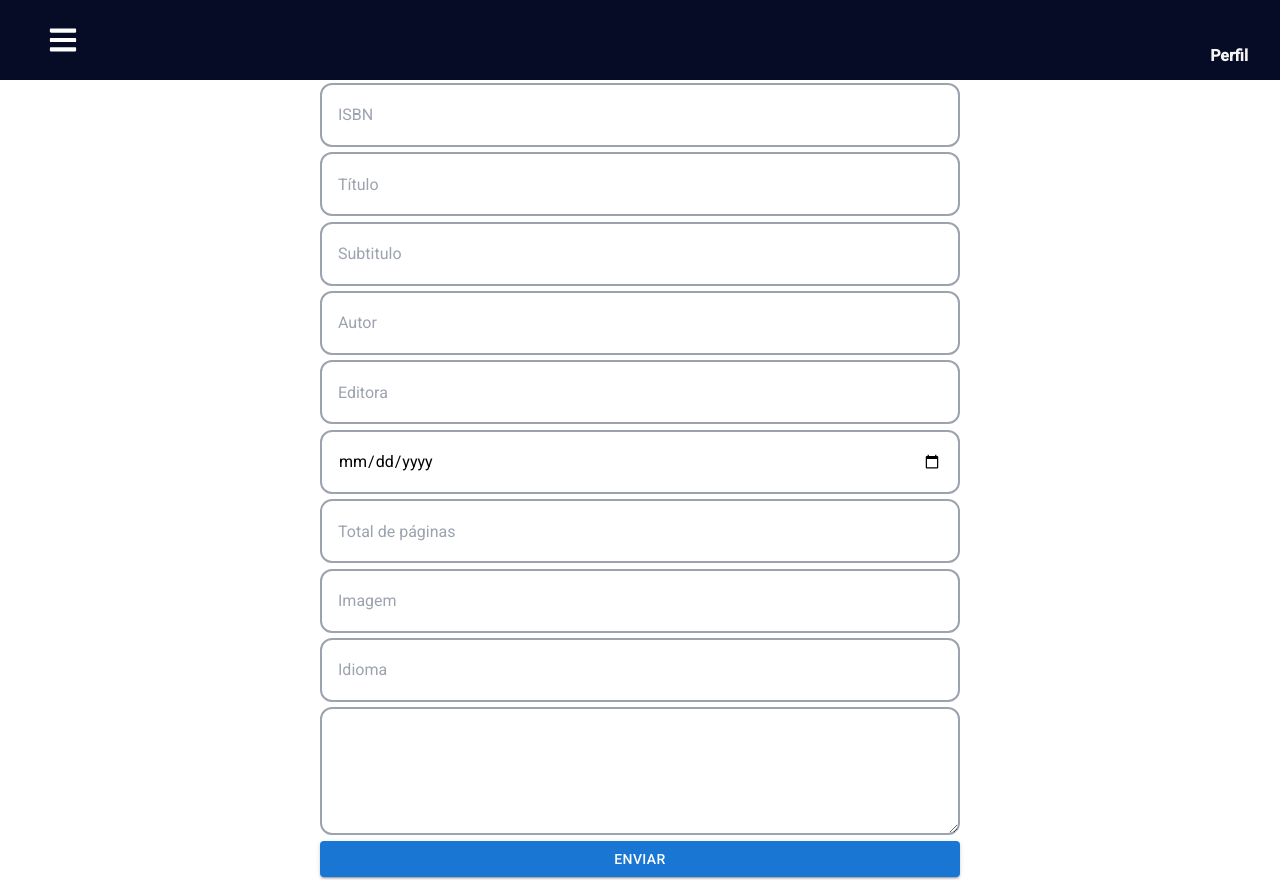
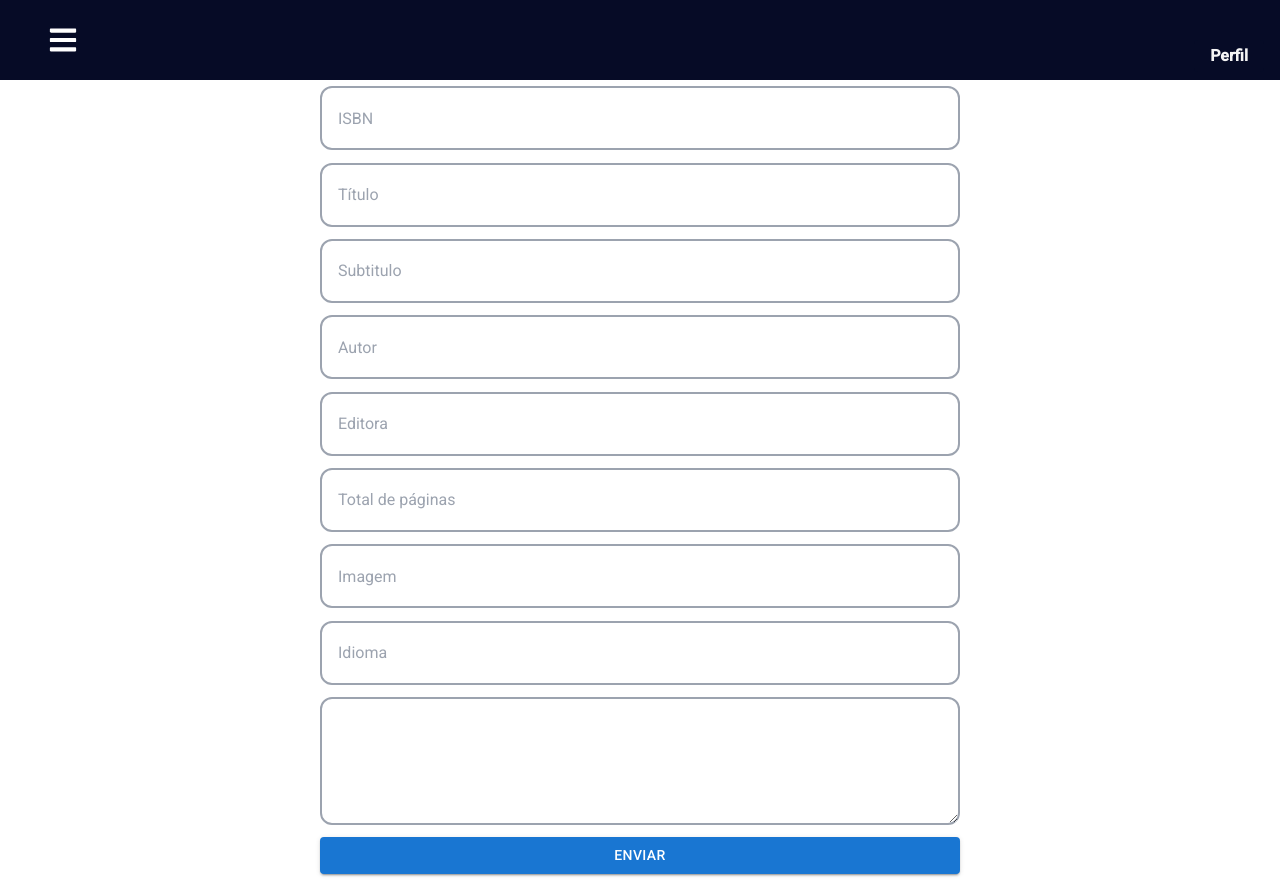
Before and after one commit to AhgoraLabs/AhLib-frontend, a React (Create React App) app: page /livros/cadastrar in a window 1280 px wide. Built offline with nearby package versions, Linux system fonts and the light colour scheme; sample sign-in values are in the browser's storage.

Commit message:
removing publish date

```diff
--- a/src/api/apiService.js
+++ b/src/api/apiService.js
@@ -83,7 +83,7 @@ export const endLoan = async (id) => {
 }
 
 export const extendLoan = async (id, newDate) => {
-    debugger;
+
     const data = await axios.patch(`http://localhost:5000/loan/${id}`, {newLoanEnd: newDate, loanEndHasBeenExtended: true})
     return data;
 }
--- a/src/pages/BookInfo.js
+++ b/src/pages/BookInfo.js
@@ -10,6 +10,7 @@ import { RiPagesLine } from 'react-icons/ri';
 import { AiOutlineArrowRight } from 'react-icons/ai';
 import BoxInfoBook from '../components/BoxInfoBook';
 import Button from '../components/Button';
+import moment from 'moment';
 import { getBookById, removeBook, getLoanByBookId, getCommentsById, endLoan } from '../api/apiService';
 import { isAdminOrSuper } from '../utils/validationProfile';
 import Modal from '../components/Modal';
@@ -77,7 +78,7 @@ const BookInfo = () => {
 
     const handleLoanEnding = async () => {
         const response = await endLoan(loan._id);
-        debugger;
+
         if (response.status === 200) redirectWithMsg('/livros', 'success', 'O empréstimo foi encerrado com sucesso')
     }
 
@@ -155,9 +156,20 @@ const BookInfo = () => {
                                             </div> : ''
                                     }
                                     {loan && (
-                                        <div >
-                                            <p className='text-center'>Este livro está com o usuário {loan.person} </p>
-                                        </div>
+                                        <>
+                                            <div >
+                                                <p className='text-center'>Este livro está com o usuário {loan.person} </p>
+                                            </div>
+
+                                            <div >
+                                                <br></br>
+                                                <p
+                                                    className='text-center'
+                                                >
+                                                    Devolução estimada:  {moment(loan.newLoanEnd || loan.loanEnd, 'YYYY-MM-DD').format('DD-MM-YYYY')}
+                                                </p>
+                                            </div>
+                                        </>
                                     )}
                                     {checkIfUserCanExtendLoan(loan, email) && <div>
                                         <Link to={`/livros/loan/${id}?extend=true`}>
@@ -191,7 +203,7 @@ const BookInfo = () => {
                             </div>
                             <ButtonMui onClick={() => setIsOpen(!isOpen)}>Ler {isOpen ? 'menos' : 'mais'}</ButtonMui>
                             <div className="h-1/4 flex items-center justify-around">
-                                <BoxInfoBook title={'publicado'} icon={<BsCalendarDate />} value={publicado} />
+                                <BoxInfoBook title={'Número de empréstimos'}  value={0} />
                                 <BoxInfoBook title={'Editora'} value={publisher} />
                                 <BoxInfoBook title={'Idioma'} icon={<GrLanguage />} value={language} />
                                 <BoxInfoBook title={'Total de páginas'} icon={<RiPagesLine />} value={pages} />
--- a/src/pages/BookRegister.js
+++ b/src/pages/BookRegister.js
@@ -13,7 +13,6 @@ const BookRegister = ({ match }) => {
         isbn: '',
         title: '',
         author: '',
-        publishDate: '',
         pages: '',
         image: '',
         language: '',
@@ -104,13 +103,6 @@ const BookRegister = ({ match }) => {
                 />
                 <input
                     className={styleInput}
-                    type="date"
-                    placeholder={'Publicação'}
-                    {...register('publishDate')}
-                    defaultValue={valueForm?.publishDate}
-                />
-                <input
-                    className={styleInput}
                     placeholder={'Total de páginas'}
                     {...register('pages')}
                     defaultValue={valueForm?.pages}
--- a/src/utils/helpers.js
+++ b/src/utils/helpers.js
@@ -23,17 +23,15 @@ module.exports = {
         return {};
     },
     isNotAvailableForLoan: (loan) => {
-        if(!loan) return false;
+        if (!loan) return false;
 
-        const momentNow  = moment(new Date());
+        const momentNow = moment(new Date());
         const loanEnd = moment(loan.newLoandEnd || loan.loanEnd).utc().hours(3);
 
         const hasActiveLoan = loanEnd.isSameOrAfter(momentNow);
         return hasActiveLoan;
     },
     checkIfUserCanExtendLoan: (loan, user) => {
-        debugger;
-
         if (!loan || loan.person !== user || loan.loanEndHasBeenExtended) return false;
 
         const dateNow = moment(new Date());
--- a/src/utils/normalize.js
+++ b/src/utils/normalize.js
@@ -4,7 +4,6 @@ export const normalizeBookData = (data = {}, isbn) => {
         isbn,
         title: data.title,
         author: data.author?.toString(),
-        publishDate: data.publishDate?.toString(),
         pages: data.pages,
         image: data.image,
         subtitle: data.subtitle,
```
